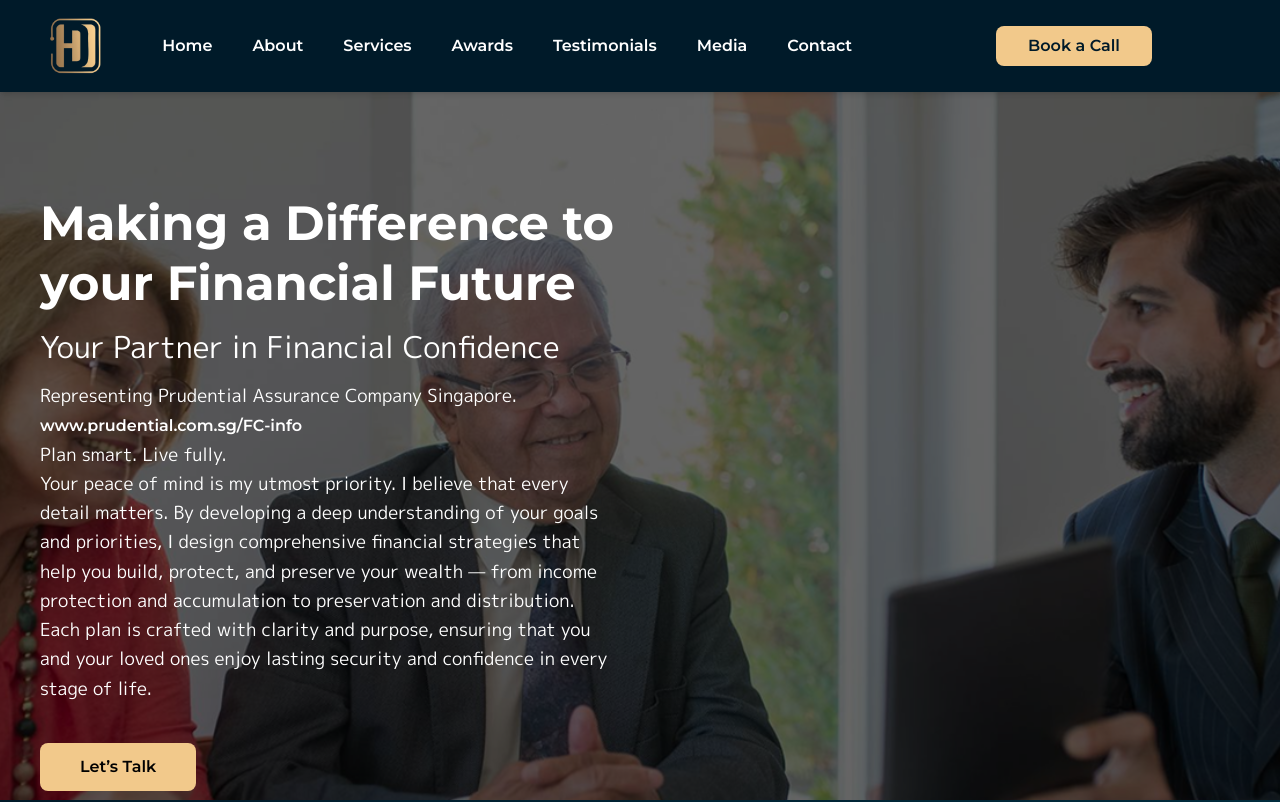
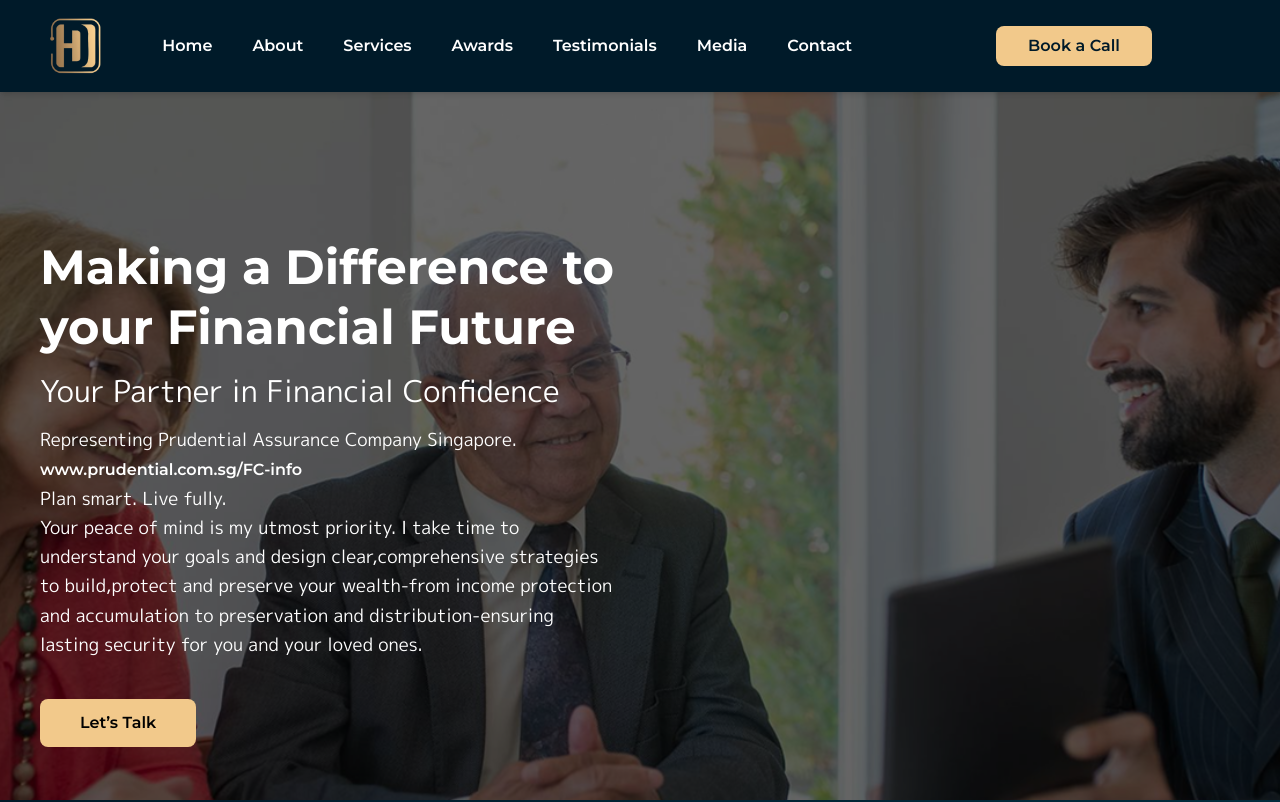
Before and after one commit to csolatorio/dib-website, a React (Vite) app: page / in a window 1280 px wide. Shown: the top 802 px of the page. Built offline with nearby package versions, Linux system fonts and the light colour scheme.

Commit message:
Update hero-page.tsx

```diff
--- a/src/components/hero-page.tsx
+++ b/src/components/hero-page.tsx
@@ -27,10 +27,8 @@ const HeroPage = () => {
             <br />
             Plan smart. Live fully.
             <br /> Your peace of mind is my utmost priority.
-            I believe that every detail matters. By developing a deep understanding of your goals and priorities,
-            I design comprehensive financial strategies that help you build, protect,
-            and preserve your wealth — from income protection and accumulation to preservation and distribution.
-            Each plan is crafted with clarity and purpose, ensuring that you and your loved ones enjoy lasting security and confidence in every stage of life.
+            I take time to understand your goals and design clear,comprehensive strategies to build,protect and preserve
+            your wealth-from income protection and accumulation to preservation and distribution-ensuring lasting security for you and your loved ones.
           </p>
           <div className="flex justify-start mt-10">
             <a
```
